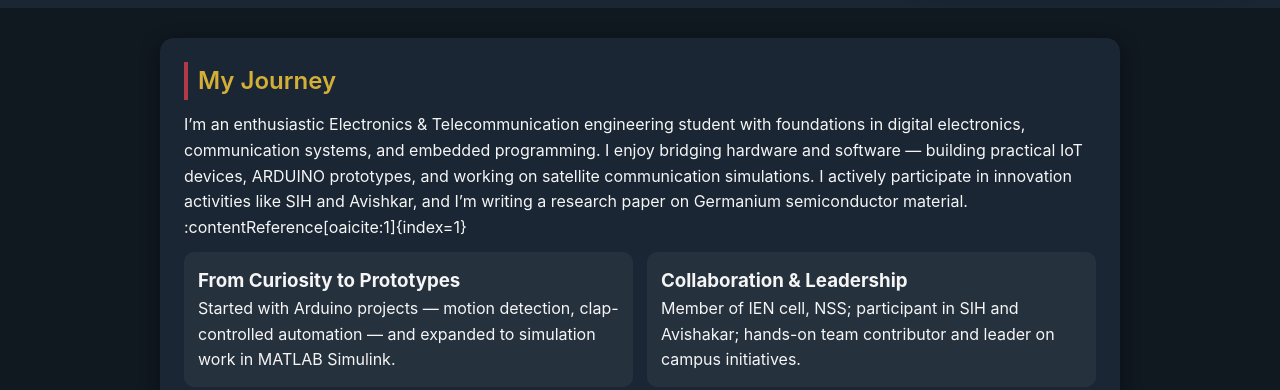
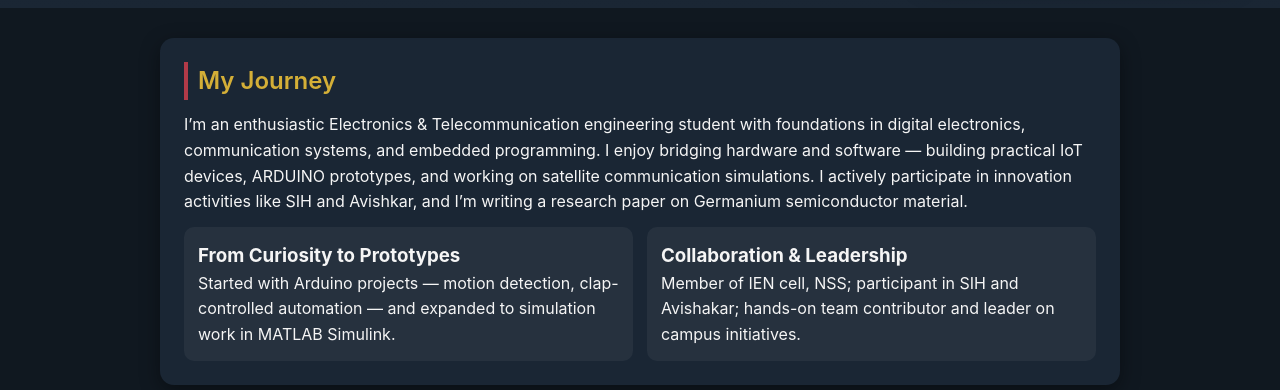
Before and after one commit to shrey7517/shrey7517.github.io, a plain HTML site: page index.html in a window 1280 px wide. Shown: the part 459-849 px from the top of the page. Drawn offline with Linux system fonts and the light colour scheme.

Commit message:
Update index.html

```diff
--- a/index.html
+++ b/index.html
@@ -60,7 +60,7 @@
     <!-- My Journey -->
     <section id="journey" class="card slide">
       <h2>My Journey</h2>
-      <p class="lead">I’m an enthusiastic Electronics & Telecommunication engineering student with foundations in digital electronics, communication systems, and embedded programming. I enjoy bridging hardware and software — building practical IoT devices, ARDUINO prototypes, and working on satellite communication simulations. I actively participate in innovation activities like SIH and Avishkar, and I’m writing a research paper on Germanium semiconductor material. :contentReference[oaicite:1]{index=1}</p>
+      <p class="lead">I’m an enthusiastic Electronics & Telecommunication engineering student with foundations in digital electronics, communication systems, and embedded programming. I enjoy bridging hardware and software — building practical IoT devices, ARDUINO prototypes, and working on satellite communication simulations. I actively participate in innovation activities like SIH and Avishkar, and I’m writing a research paper on Germanium semiconductor material.</p>
       <div class="journey-grid">
         <div class="journey-item">
           <h3>From Curiosity to Prototypes</h3>
```
